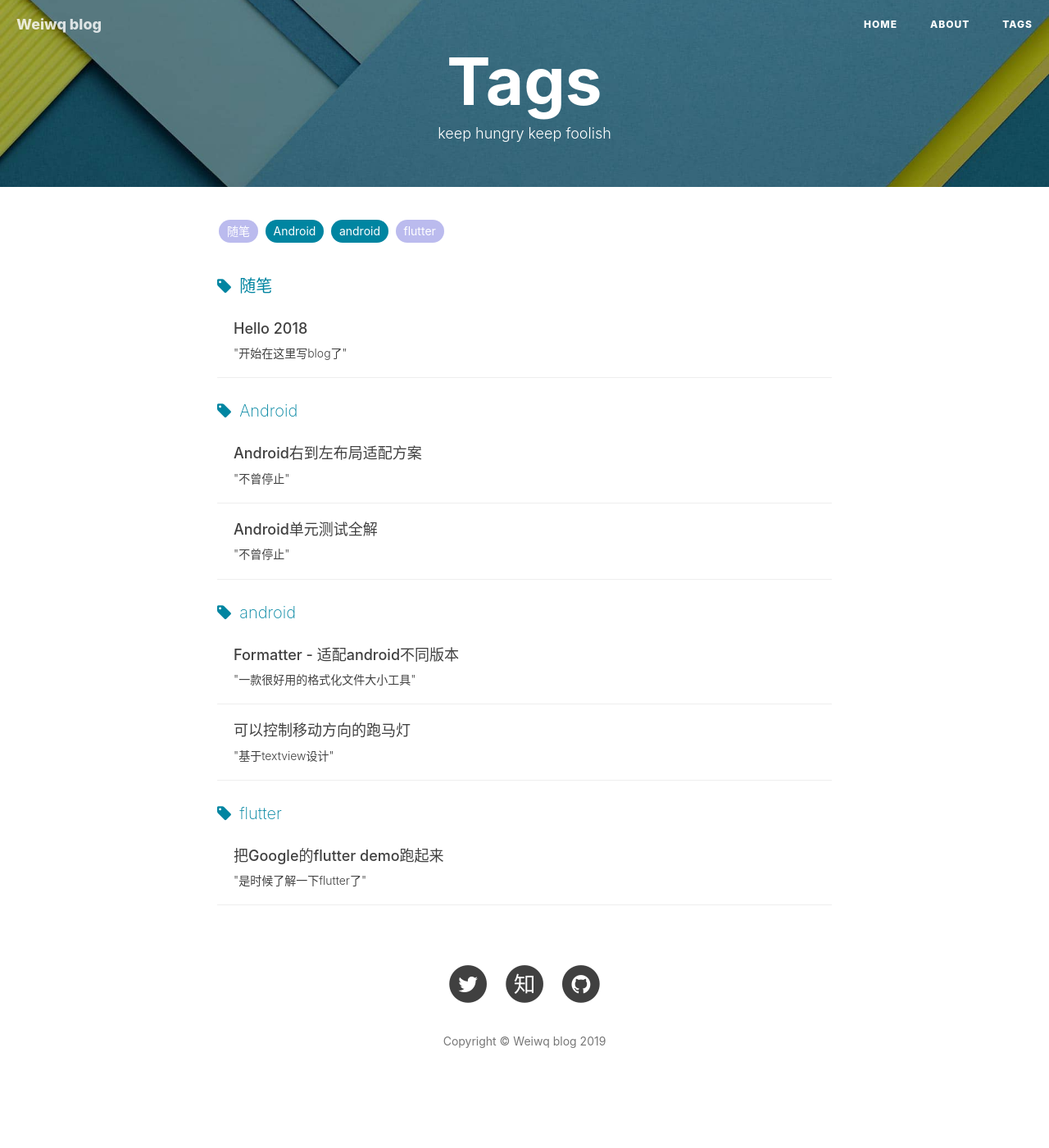
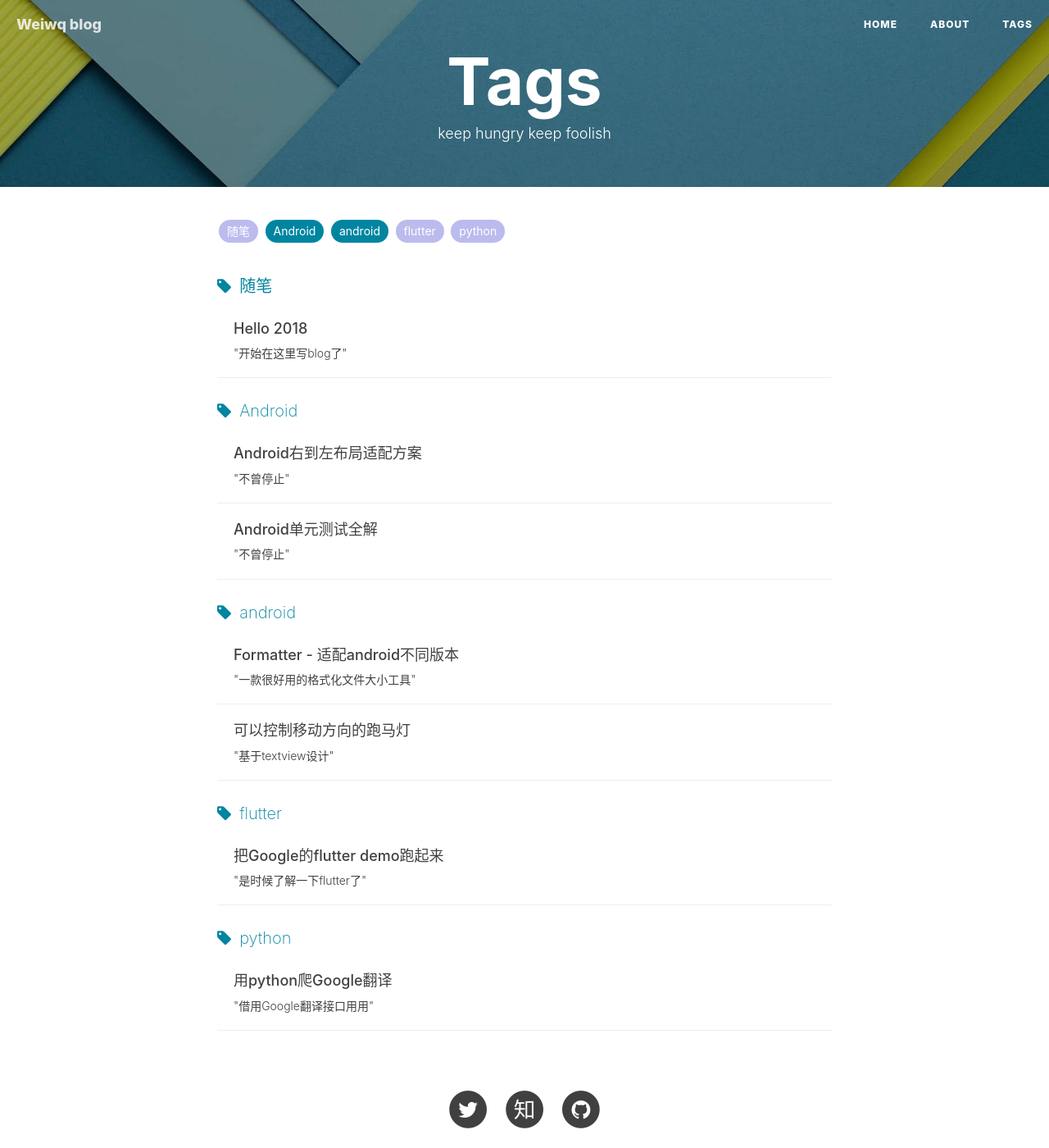
Before and after one commit to weiwangqiang/weiwangqiang.github.io, a Jekyll site: the page built from tags.html, in a window 1280 px wide and 1400 px high. Shown: the whole window at 82% size. Built offline with Jekyll 4.4.1, drawn with Linux system fonts in a browser that asks for light colours; nearby versions of some CDN libraries; comment, search, counter and statistics services are not loaded; some of the changed lines change nothing that is shown.

Commit message:
[feature][][apk_build] add google translate blog
[what]
[why]
[how]

````diff
--- a/_config.yml
+++ b/_config.yml
@@ -1,7 +1,7 @@
 # Site settings
 title: Weiwq blog
 SEOTitle: Weiwq的博客 | Weiwq Blog
-header-img: img/post-bg-unix-linux.jpg
+header-img: img/background/post-bg-unix-linux.jpg
 email: 1198039102@qq.com
 description: "android苦逼狗，加班狗枚，正在往后端靠近"
 keyword: "Android，Python，加班狗"
--- /dev/null
+++ b/_posts/2019-05-25-python-get-google-translate.markdown
@@ -0,0 +1,364 @@
+---
+layout:     post
+title:      "用python爬Google翻译"
+subtitle:   " \"借用Google翻译接口用用\""
+date:       2019-06-16 21:10:00
+author:     "Weiwq"
+header-img: "img/background/post-bg-re-vs-ng2.jpg"
+catalog: true
+tags:
+    - python
+---
+
+> “爬Google翻译还是需要点技巧的“
+
+
+## 引言
+
+在做全球应用中，正确处理每个国家的翻译是必不可少的，也是最棘手的问题，尤其是那些文字方向是右到左的。为了保证翻译是正确的，这里需要借用Google翻译的接口，为此，特意写了一个python脚本来对接google翻译 ^_^。
+
+## 1、GoogleTranslate代码(入口代码)
+
+```java
+#!/usr/bin/python
+# -*- encoding:utf-8 -*-
+import requests
+from urllib.parse import quote
+
+import TkParams
+import json
+
+cookies = [
+    '_ga=GA1.3.1058806942.1531796090; NID=182=k5XIOE2zGfcgE2KEP4iTQWpzGcWXQpEHZhBh_3BF9lRwlnxyn24W2jnTaXfadXinVn6ZVa4Mkpk8HZS02sF7adR-6XI60kfQMEut5c9VQgZxDfgJnatiVzhS7qrHyZ4zP3bamIWHZ16BxtOPfiLeAsgxbUu9g_0XzqSAqgQp9GI; _gid=GA1.3.1828501068.1558528281; 1P_JAR=2019-5-23-0; _gat=1',
+    '_ga=GA1.3.1058806942.1531796090; _gid=GA1.3.366383484.1556091451; NID=182=k5XIOE2zGfcgE2KEP4iTQWpzGcWXQpEHZhBh_3BF9lRwlnxyn24W2jnTaXfadXinVn6ZVa4Mkpk8HZS02sF7adR-6XI60kfQMEut5c9VQgZxDfgJnatiVzhS7qrHyZ4zP3bamIWHZ16BxtOPfiLeAsgxbUu9g_0XzqSAqgQp9GI; 1P_JAR=2019-4-25-0; _gat=1'
+]
+
+
+class constant:
+    cookie_index = 0
+
+
+"""
+get translate url
+"""
+
+
+def _get_translate_url(from_language, to_language, translate_text):
+    TkParams.refresh_tkk()
+    tk = TkParams.acquire(translate_text)
+    key = quote(translate_text)
+    sl = from_language
+    tl = to_language
+    url = 'https://translate.google.cn/translate_a/single?client=webapp&sl=%s&tl=%s&hl=zh-CN&dt=at&dt=bd&dt=ex&dt=ld&dt=md&dt=qca&dt=rw&dt=rm&dt=ss&dt=t&otf=1&pc=1&ssel=0&tsel=0&kc=3&tk=%s&q=%s' % (
+        sl, tl, tk, key)
+    return url
+
+
+def _get(url):
+    cookie_len = len(cookies)
+    constant.cookie_index += 1
+    constant.cookie_index %= cookie_len
+    headers = {'content-type': 'application/json; charset=UTF-8',
+               'accept-language': 'zh-CN,zh;q=0.9',
+               "content-disposition": "attachment; filename=\"f.txt\"",
+               'Accept-Encoding': '',
+               "cookie": cookies[constant.cookie_index],
+               'user-agent': 'Mozilla/5.0 (Macintosh; Intel Mac OS X 10_14_4) AppleWebKit/537.36 (KHTML, like Gecko) Chrome/73.0.3683.103 Safari/537.36',
+               "accept": "text/html",
+               "x-client-data": "CJe2yQEIo7bJAQjEtskBCKmdygEIqKPKAQixp8oBCOKoygEI8anKAQivrMoBGIKYygE=",
+               "accept-Charset": "UTF-8"}
+    try:
+        res = requests.get(url, verify=True, headers=headers, timeout=3)
+    except:
+        return '', 404
+    return res.text.encode('UTF-8').decode('UTF-8'), res.status_code
+
+
+"""
+获取结果列表的第一个翻译
+"""
+
+
+def _getTranslateFirstWord(translateJson):
+    return translateJson[0][0][0].lower()
+
+
+"""
+翻译接口，提供外部使用
+参数说明：
+
+#from_language: 单词的语言代码，如：'auto'（自动检测语言）
+#to_language: 目标语言代码，如：'en' (英语)
+#word: 需要翻译的文字
+"""
+
+def translate(from_language, to_language, word):
+    url = _get_translate_url(from_language, to_language, word)
+    translateRes, code = _get(url)
+    if code is not 200:
+        return ''
+    jsonArray = json.loads(translateRes.lower())
+    return _getTranslateFirstWord(jsonArray)
+
+
+if __name__ == '__main__':
+    print(translate('auto', 'en', '你好'))
+
+```
+
+##2、翻译鉴权
+由于Google翻译的接口是收费的，会对翻译内容做一个加密鉴权的限制，可以通过一下方法得到翻译词条的加密字符串，TkParams类的实现如下：
+
+```java
+#!/usr/bin/python
+# -*- encoding:utf-8 -*-
+import math
+import re
+import requests
+
+
+class constant:
+    TKK = '432247.1200919766'  # this value maybe change by google ,then we need update
+
+
+def rshift(val, n):
+    """python port for '>>>'(right shift with padding)
+    """
+    return (val % 0x100000000) >> n
+
+
+def _xr(a, b):
+    size_b = len(b)
+    c = 0
+    while c < size_b - 2:
+        d = b[c + 2]
+        d = ord(d[0]) - 87 if 'a' <= d else int(d)
+        d = rshift(a, d) if '+' == b[c + 1] else a << d
+        a = a + d & 4294967295 if '+' == b[c] else a ^ d
+
+        c += 3
+    return a
+
+
+def acquire(text):
+    a = []
+    # Convert text to ints
+    for i in text:
+        val = ord(i)
+        if val < 0x10000:
+            a += [val]
+        else:
+            # Python doesn't natively use Unicode surrogates, so account for those
+            a += [
+                math.floor((val - 0x10000) / 0x400 + 0xD800),
+                math.floor((val - 0x10000) % 0x400 + 0xDC00)
+            ]
+
+    b = constant.TKK
+    d = b.split('.')
+    b = int(d[0]) if len(d) > 1 else 0
+
+    # assume e means char code array
+    e = []
+    g = 0
+    size = len(text)
+    while g < size:
+        l = a[g]
+        # just append if l is less than 128(ascii: DEL)
+        if l < 128:
+            e.append(l)
+        # append calculated value if l is less than 2048
+        else:
+            if l < 2048:
+                e.append(l >> 6 | 192)
+            else:
+                # append calculated value if l matches special condition
+                if (l & 64512) == 55296 and g + 1 < size and \
+                        a[g + 1] & 64512 == 56320:
+                    g += 1
+                    l = 65536 + ((l & 1023) << 10) + (a[g] & 1023)  # This bracket is important
+                    e.append(l >> 18 | 240)
+                    e.append(l >> 12 & 63 | 128)
+                else:
+                    e.append(l >> 12 | 224)
+                e.append(l >> 6 & 63 | 128)
+            e.append(l & 63 | 128)
+        g += 1
+    a = b
+    for i, value in enumerate(e):
+        a += value
+        a = _xr(a, '+-a^+6')
+    a = _xr(a, '+-3^+b+-f')
+    a ^= int(d[1]) if len(d) > 1 else 0
+    if a < 0:  # pragma: nocover
+        a = (a & 2147483647) + 2147483648
+    a %= 1000000  # int(1E6)
+
+    return '{}.{}'.format(a, a ^ b)
+
+
+def _get(url):
+    headers = {'content-type': 'application/json; charset=UTF-8',
+               'accept-language': 'zh-CN,zh;q=0.9',
+               "content-disposition": "attachment; filename=\"f.txt\"",
+               'Accept-Encoding': '',
+               "cookie": "_ga=GA1.3.1058806942.1531796090; _gid=GA1.3.743573119.1555898451; 1P_JAR=2019-4-22-2; NID=181=B4bCvuoYOtOPbrQB1626zFADiTQkwCg7F8AYSi1heEAi08NXZGTrYLqDyqjvmX3O_wzaVDq2SBk9gIQE2aKFiGOQqCW6PEcsHyH9gvEqnXa81gq0fhjsq_5UNXY2JWTdRdQB_Da9sAHLG-S5vcDx0SxMvx9qcX--hJmWcYzVLeU",
+               'user-agent': 'Mozilla/5.0 (Macintosh; Intel Mac OS X 10_14_4) AppleWebKit/537.36 (KHTML, like Gecko) Chrome/73.0.3683.103 Safari/537.36',
+               "accept": "text/html",
+               "accept-Charset": "UTF-8"}
+    try:
+        res = requests.get(url, verify=True, headers=headers, timeout=3)
+    except:
+        return '', 404
+    return res.text.encode('UTF-8').decode('UTF-8'), res.status_code
+
+
+# refresh tkk key
+def refresh_tkk():
+    text, code = _get("https://translate.google.cn/")
+    if code != 200:
+        return False
+    text = re.findall(r'tkk(.+?),', text)
+    constant.TKK = re.sub(':|\'', '', text[0])
+    return True
+```
+
+##3、语言代码对照表
+为了方便使用，这里整理了多国语言对应的缩写，应是比较全了, LanguageMapCode类如下
+
+```java
+languageMapCode = {
+    '检测语言': 'auto',
+    '阿尔巴尼亚语': 'sq',
+    '阿拉伯语': 'ar',
+    '阿姆哈拉语': 'am',
+    '阿塞拜疆语': 'az',
+    '爱尔兰语': 'ga',
+    '爱沙尼亚语': 'et',
+    '巴斯克语': 'eu',
+    '白俄罗斯语': 'be',
+    '保加利亚语': 'bg',
+    '冰岛语': 'is',
+    '波兰语': 'pl',
+    '波斯尼亚语': 'bs',
+    '波斯语': 'fa',
+    '布尔语(南非荷兰语)': 'af',
+    '丹麦语': 'da',
+    '德语': 'de',
+    '俄语': 'ru',
+    '法语': 'fr',
+    '菲律宾语': 'tl',
+    '芬兰语': 'fi',
+    '弗里西语': 'fy',
+    '高棉语': 'km',
+    '格鲁吉亚语': 'ka',
+    '古吉拉特语': 'gu',
+    '哈萨克语': 'kk',
+    '海地克里奥尔语': 'ht',
+    '韩语': 'ko',
+    '豪萨语': 'ha',
+    '荷兰语': 'nl',
+    '吉尔吉斯语': 'ky',
+    '加利西亚语': 'gl',
+    '加泰罗尼亚语': 'ca',
+    '捷克语': 'cs',
+    '卡纳达语': 'kn',
+    '科西嘉语': 'co',
+    '克罗地亚语': 'hr',
+    '库尔德语': 'ku',
+    '拉丁语': 'la',
+    '拉脱维亚语': 'lv',
+    '老挝语': 'lo',
+    '立陶宛语': 'lt',
+    '卢森堡语': 'lb',
+    '罗马尼亚语': 'ro',
+    '马尔加什语': 'mg',
+    '马耳他语': 'mt',
+    '马拉地语': 'mr',
+    '马拉雅拉姆语': 'ml',
+    '马来语': 'ms',
+    '马其顿语': 'mk',
+    '毛利语': 'mi',
+    '蒙古语': 'mn',
+    '孟加拉语': 'bn',
+    '缅甸语': 'my',
+    '苗语': 'hmn',
+    '南非科萨语': 'xh',
+    '南非祖鲁语': 'zu',
+    '尼泊尔语': 'ne',
+    '挪威语': 'no',
+    '旁遮普语': 'pa',
+    '葡萄牙语': 'pt',
+    '普什图语': 'ps',
+    '齐切瓦语': 'ny',
+    '日语': 'ja',
+    '瑞典语': 'sv',
+    '萨摩亚语': 'sm',
+    '塞尔维亚语': 'sr',
+    '塞索托语': 'st',
+    '僧伽罗语': 'si',
+    '世界语': 'eo',
+    '斯洛伐克语': 'sk',
+    '斯洛文尼亚语': 'sl',
+    '斯瓦希里语': 'sw',
+    '苏格兰盖尔语': 'gd',
+    '宿务语': 'ceb',
+    '索马里语': 'so',
+    '塔吉克语': 'tg',
+    '泰卢固语': 'te',
+    '泰米尔语': 'ta',
+    '泰语': 'th',
+    '土耳其语': 'tr',
+    '威尔士语': 'cy',
+    '乌尔都语': 'ur',
+    '乌克兰语': 'uk',
+    '乌兹别克语': 'uz',
+    '西班牙语': 'es',
+    '希伯来语': 'iw',
+    '希腊语': 'el',
+    '夏威夷语': 'haw',
+    '信德语': 'sd',
+    '匈牙利语': 'hu',
+    '修纳语': 'sn',
+    '亚美尼亚语': 'hy',
+    '伊博语': 'ig',
+    '意大利语': 'it',
+    '意第绪语': 'yi',
+    '印地语': 'hi',
+    '印尼巽他语': 'su',
+    '印尼语': 'id',
+    '印尼爪哇语': 'jw',
+    '英语': 'en',
+    '约鲁巴语': 'yo',
+    '越南语': 'vi',
+    '中文': 'zh-CN',
+    '中文(繁体)': 'zh-TW'
+}
+
+
+"""
+获取语言代码
+"""
+
+def get_language_code(language):
+    if language in languageMapCode:
+        return languageMapCode[language]
+    return ''
+
+```
+
+用法如下：
+
+```java
+if __name__ == '__main__':
+	to_language = LanguageMapCode.get_language_code('英语')
+    print(GoogleTranslate.translate('auto', to_language, '你好'))
+```
+
+
+## 后记
+
+处理多国翻译的工作，最好还是交给专业的翻译公司，当然，也可以参考Google翻译，毕竟Google的产品还是比较靠谱的～～
+
+
+—— Weiwq 后记于 2019.06 广州
````
